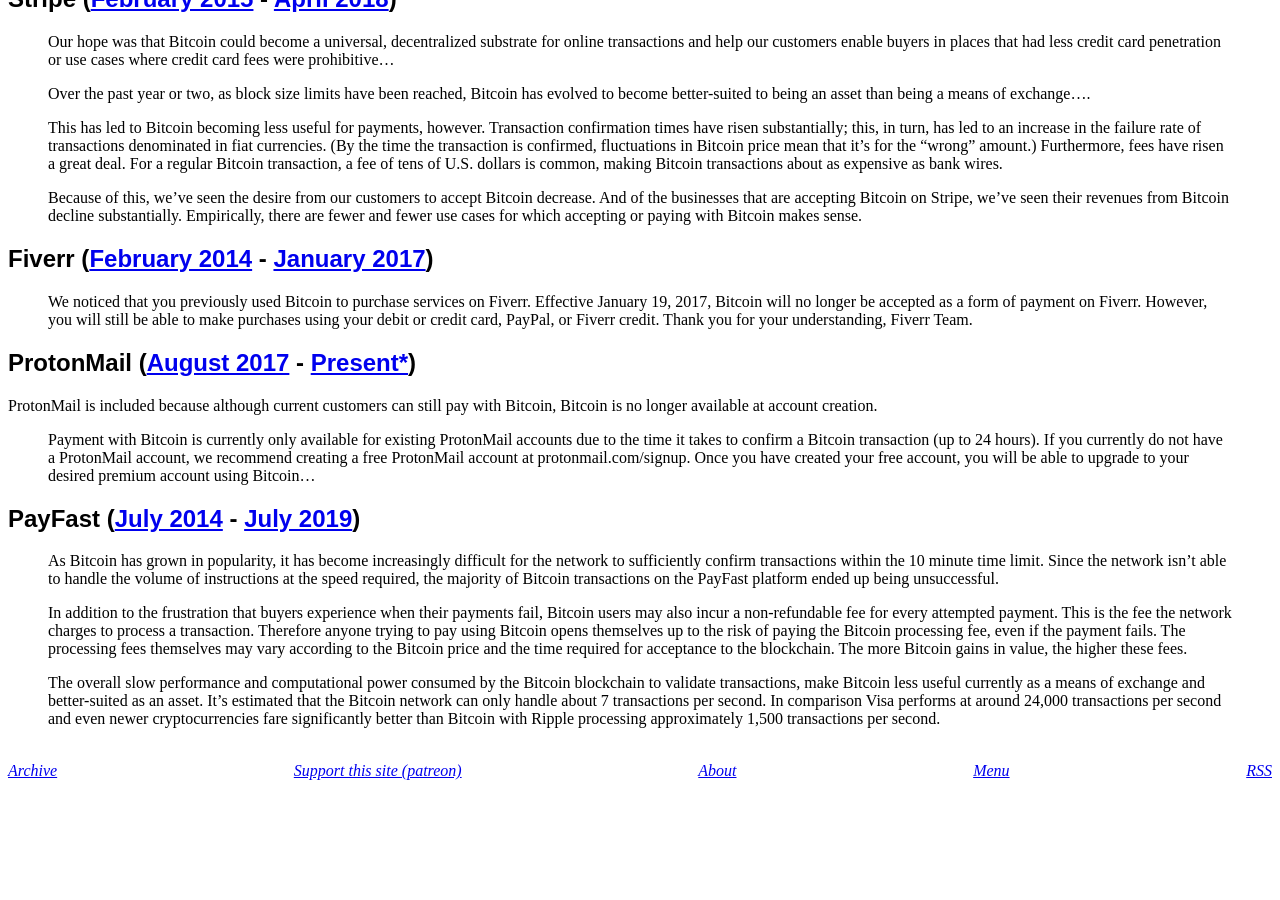
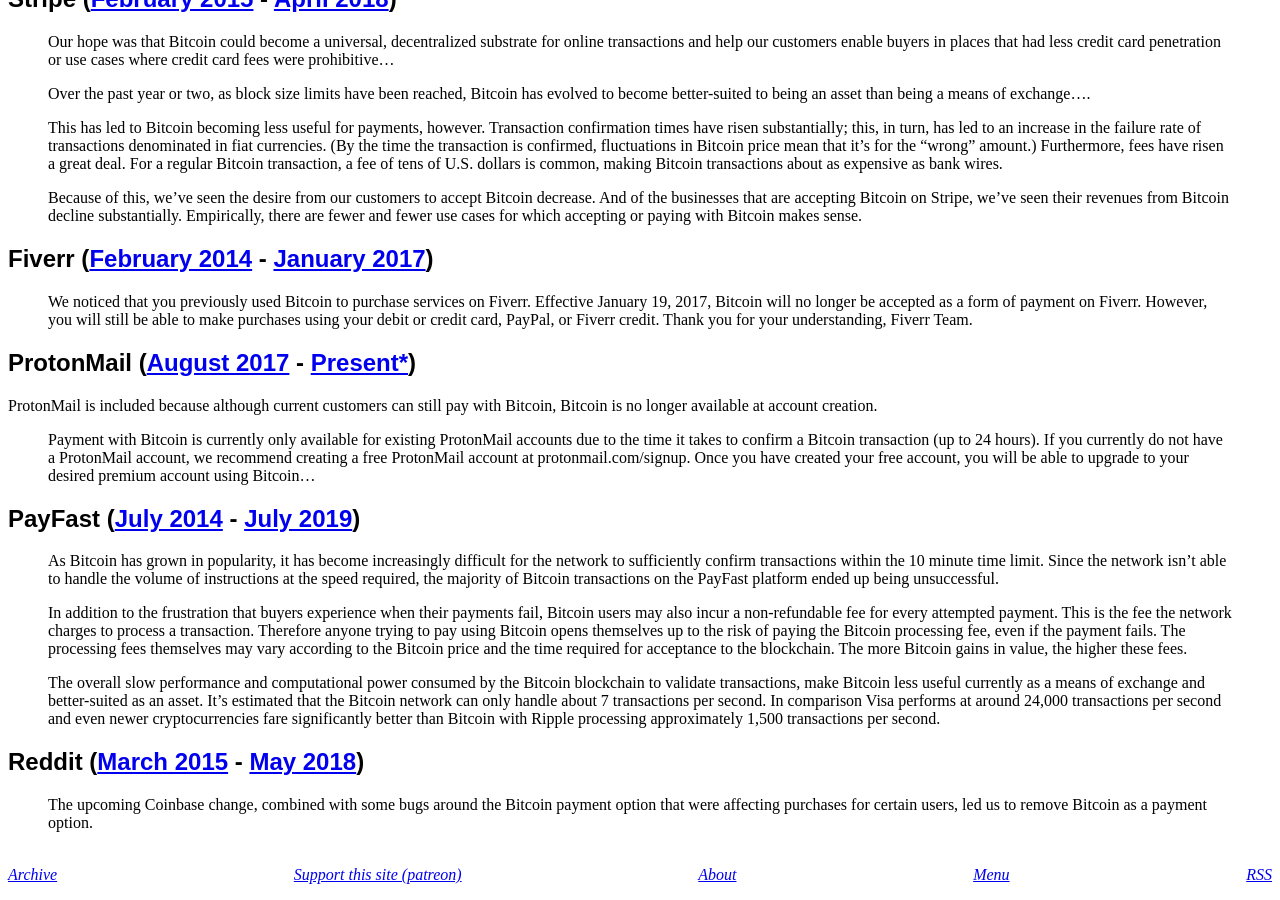
Before and after one commit to derykmakgill/website, a Jekyll site: the page built from btc-companies.md, in a window 1280 px wide and 900 px high, scrolled down 605 px. Built offline with Jekyll 4.4.1, drawn with Linux system fonts in a browser that asks for light colours; before the commit the page ends 1401 px from its top, so only the background shows below that.

Commit message:
Update btc-companies.md

```diff
--- a/btc-companies.md
+++ b/btc-companies.md
@@ -46,3 +46,7 @@
 >In addition to the frustration that buyers experience when their payments fail, Bitcoin users may also incur a non-refundable fee for every attempted payment. This is the fee the network charges to process a transaction. Therefore anyone trying to pay using Bitcoin opens themselves up to the risk of paying the Bitcoin processing fee, even if the payment fails. The processing fees themselves may vary according to the Bitcoin price and the time required for acceptance to the blockchain. The more Bitcoin gains in value, the higher these fees.
 >
 >The overall slow performance and computational power consumed by the Bitcoin blockchain to validate transactions, make Bitcoin less useful currently as a means of exchange and better-suited as an asset. It’s estimated that the Bitcoin network can only handle about 7 transactions per second. In comparison Visa performs at around 24,000 transactions per second and even newer cryptocurrencies fare significantly better than Bitcoin with Ripple processing approximately 1,500 transactions per second.
+
+## Reddit ([March 2015](https://www.coindesk.com/reddit-adds-bitcoin-payments-to-merchandise-store) - [May 2018](https://www.coindesk.com/reddit-drops-bitcoin-payment-option-for-gold-membership))
+
+>The upcoming Coinbase change, combined with some bugs around the Bitcoin payment option that were affecting purchases for certain users, led us to remove Bitcoin as a payment option.
```
